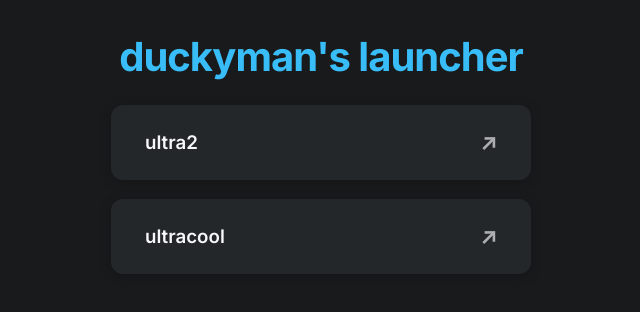
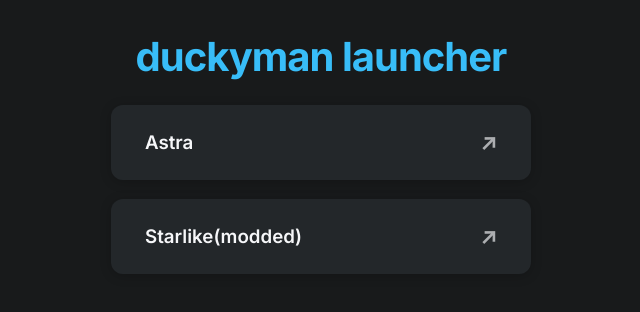
Before and after one commit to duckymanlang/home, a plain HTML site: page index.html in a window 1280 px wide. Shown: the whole page, without its empty margins (319-959 px from the left). Drawn offline with Linux system fonts and the light colour scheme.

Commit message:
Update index.html

```diff
--- a/index.html
+++ b/index.html
@@ -2,7 +2,7 @@
 <html lang="en">
 <head>
   <meta charset="UTF-8">
-  <title>duckyman's launcher</title>
+  <title>duckyman launcher</title>
   <meta name="viewport" content="width=device-width, initial-scale=1.0">
   <!-- Modern font: Inter from Google Fonts -->
   <link href="https://fonts.googleapis.com/css2?family=Inter:wght@400;600;700&display=swap" rel="stylesheet">
@@ -80,13 +80,13 @@
   </style>
 </head>
 <body>
-  <h1>duckyman's launcher</h1>
+  <h1>duckyman launcher</h1>
   <div class="links-container">
-    <a class="link-card" href="https://github.com/duckymanlang/ultra2" target="_blank" rel="noopener">
-      ultra2 <span class="arrow">&#8599;</span>
+    <a class="link-card" href="https://duckymanlang.github.io/ultracool/" target="_blank" rel="noopener">
+      Astra <span class="arrow">&#8599;</span>
     </a>
-    <a class="link-card" href="https://github.com/duckymanlang/ultracool" target="_blank" rel="noopener">
-      ultracool <span class="arrow">&#8599;</span>
+    <a class="link-card" href="https://duckymanlang.github.io/ultra2/" target="_blank" rel="noopener">
+      Starlike(modded) <span class="arrow">&#8599;</span>
     </a>
   </div>
 </body>
```
